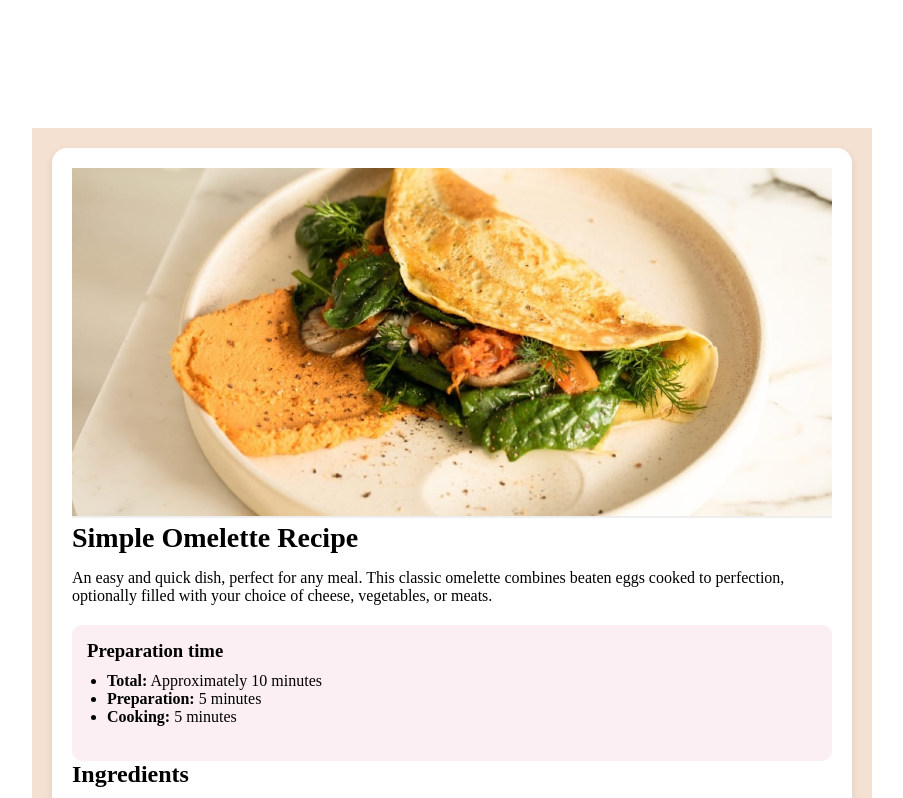
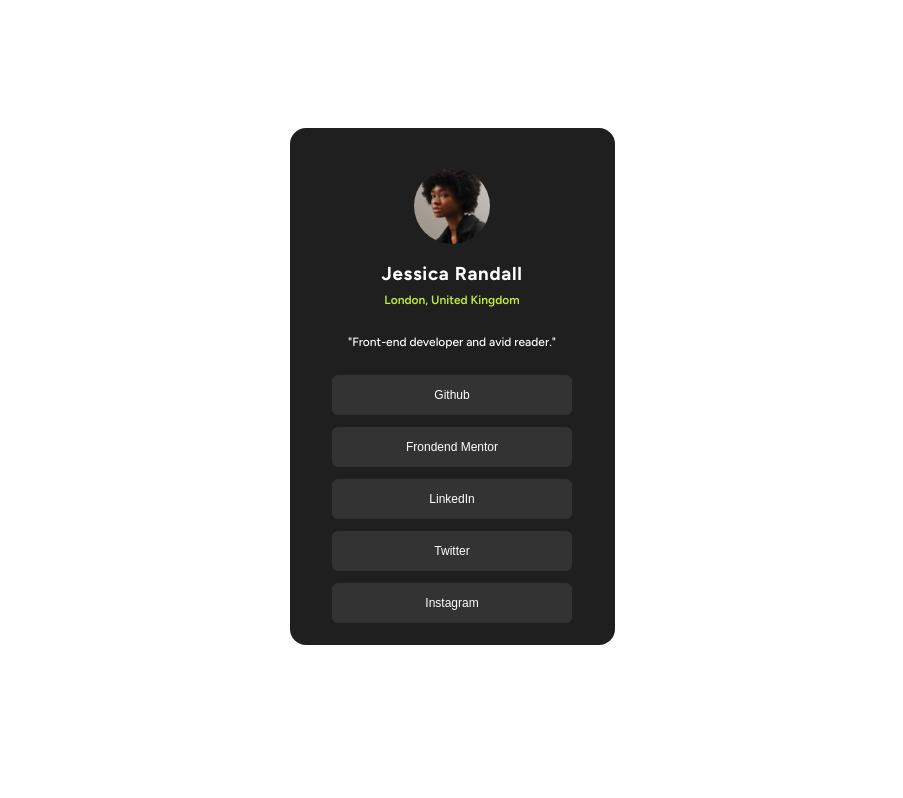
Before and after one commit to Jostein24sfj/UI-DESIGN-REACT, a React (Vite) app: page / in a window 1280 px wide. Shown: the part 1600-2398 px from the top of the page, without its empty margins (188-1091 px from the left). Built offline with nearby package versions, Linux system fonts and the light colour scheme.

Commit message:
Finished SocialCard

```diff
--- a/src/App.jsx
+++ b/src/App.jsx
@@ -2,33 +2,34 @@ import { BlogPreviewCard } from "./Components/BlogPreviewCard/BlogPreviewCard";
 import "./App.css";
 import { RecipePage } from "./Components/RecipePage/RecipePage";
 import { NFTCard } from "./Components/NFTCard/NFTCard";
+import { SocialCard } from "./Components/SocialCard/social";
 
 function App() {
   return (
     <>
       <header></header>
       <main>
-
         <section>
-      <BlogPreviewCard/>
+          <BlogPreviewCard />
         </section>
 
         <section>
-      <NFTCard/>
+          <NFTCard />
         </section>
 
         <section>
-      <RecipePage/>
+          <SocialCard />
         </section>
 
         <section>
-      {/* <ResultsSummaryComponent/> */}
+          <RecipePage />
         </section>
 
+        <section>{/* <ResultsSummaryComponent/> */}</section>
       </main>
       <footer></footer>
     </>
-  )
+  );
 }
 
 export default App;
--- /dev/null
+++ b/src/Components/SocialCard/social.jsx
@@ -0,0 +1,28 @@
+import styles from "./social.module.css";
+import image from "./avatar-jessica.jpeg";
+
+export function SocialCard() {
+  return (
+    <>
+      <div className={styles.card}>
+        <div className={styles.cardContent}>
+          <img className={styles.image} src={image} alt="" />
+          <h3>Jessica Randall</h3>
+          <p className={styles.location}>London, United Kingdom</p>
+
+          <div className={styles.info}>
+            <p>"Front-end developer and avid reader."</p>
+          </div>
+
+          <div className={styles.buttons}>
+            <button>Github</button>
+            <button>Frondend Mentor</button>
+            <button>LinkedIn</button>
+            <button>Twitter</button>
+            <button>Instagram</button>
+          </div>
+        </div>
+      </div>
+    </>
+  );
+}
--- /dev/null
+++ b/src/Components/SocialCard/social.module.css
@@ -0,0 +1,70 @@
+.card {
+  margin: 0;
+  width: 325px;
+  height: auto;
+  padding: 22px;
+  border-radius: 16px;
+  font-family: "Figtree", serif;
+  background-color: rgb(31, 31, 31);
+  color: white;
+}
+
+.image {
+  border-radius: 100%;
+  padding: 18px;
+  object-fit: cover;
+  width: 112px;
+  height: 100%;
+  border-bottom: none;
+}
+
+.cardContent {
+  display: flex;
+  flex-direction: column;
+  align-items: center;
+  justify-content: center;
+}
+
+h3 {
+  font-weight: 700;
+  letter-spacing: 0.7px;
+}
+
+.location {
+  padding: 8px;
+  color: rgb(196, 237, 56);
+  font-weight: 600;
+  font-size: 12px;
+}
+
+.info p {
+  padding-bottom: 6px;
+  font-weight: 500;
+  font-size: 12px;
+}
+
+.buttons {
+  display: grid;
+  gap: 12px;
+  text-align: center;
+}
+
+.buttons button {
+  border-radius: 6px;
+  border: none;
+  color: white;
+  font-weight: 500;
+  font-size: 12px;
+  background-color: rgb(51, 51, 51);
+  height: 40px;
+  width: 240px;
+  cursor: pointer;
+}
+
+button:hover {
+  background-color: #4a4949;
+}
+
+button:active {
+  background-color: #272727;
+}
```
Also changed, not shown: Design/destkop-design.jpg (added), src/Components/SocialCard/avatar-jessica.jpeg (added). Lines whose indentation alone changed are shown as unchanged.
